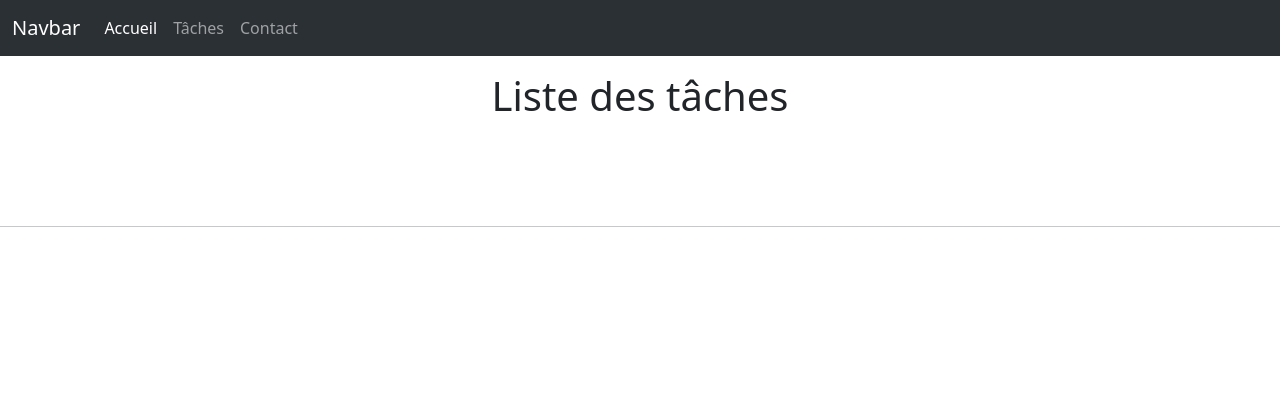
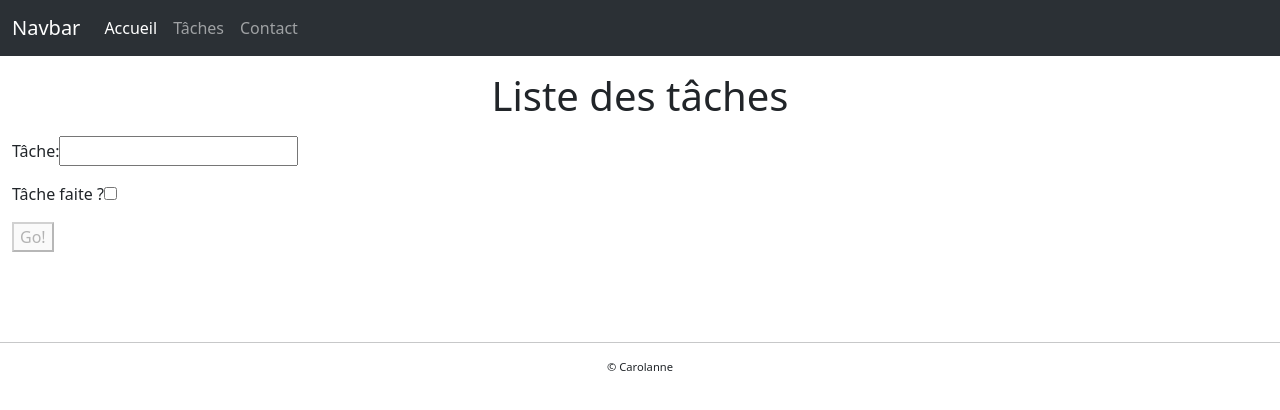
Before and after one commit to carolanneyvon/tp-angular, an Angular app: page / in a window 1280 px wide. Shown: the top 410 px of the page. Built offline with nearby package versions, Linux system fonts and the light colour scheme.

Commit message:
tp-todo-form

```diff
--- a/src/app/app.module.ts
+++ b/src/app/app.module.ts
@@ -6,6 +6,7 @@ import { TodosComponent } from './components/todos/todos.component';
 import { TodoDetailsComponent } from './components/todos/todo-details/todo-details.component';
 import { TodoFormComponent } from './components/todos/todo-form/todo-form.component';
 import { FooterComponent } from './components/footer/footer.component';
+import { FormsModule } from '@angular/forms';
 
 @NgModule({
   declarations: [
@@ -16,7 +17,9 @@ import { FooterComponent } from './components/footer/footer.component';
     TodoFormComponent,
     FooterComponent,
   ],
-  imports: [ BrowserModule ],
+  imports: [ BrowserModule,
+  FormsModule,
+  ],
   bootstrap: [ AppComponent ]
 })
 export class AppModule {}
--- a/src/app/components/footer/footer.component.ts
+++ b/src/app/components/footer/footer.component.ts
@@ -1,48 +1,16 @@
-import { Component, OnDestroy, OnInit } from '@angular/core';
-// import { Subscription } from 'rxjs';
-// import { Todo } from 'src/app/shared/models/todo';
-import { TodoService } from 'src/app/shared/services/todo.service';
+import { Component } from '@angular/core';
 
 @Component({
   selector: 'app-footer',
   template: `
     <hr>
     <footer>
-    <div *ngFor="let todo of todos$ |async">{{ todo.text }}</div>
+      <p>&copy; Carolanne</p>
     </footer>
   `,
-  // avant |async => <div *ngFor="let todo of todos">{{ todo.text }}</div>
   styles: [
     'hr { margin-top: 90px }',
     'footer { text-align:center; font-size: 0.7rem }',
   ]
 })
-
-//Avant le pipe async |async
-// export class FooterComponent implements OnInit, OnDestroy {
-//   todos: Todo[] = [];
-
-//   //Abonnement
-//   private _subscription!: Subscription;
-
-//   constructor(private _todoService: TodoService) {}
-
-//   //On récupere l'abonnement
-//   ngOnInit() {
-//     this._subscription = this._todoService.todos$.subscribe(
-//       todosReceived => this.todos = todosReceived
-//     );
-//   }
-
-//   //On détruit l'abonnement
-//   ngOnDestroy() {
-//     this._subscription.unsubscribe();
-//   }
-// }
-
-export class FooterComponent {
-  todos$ = this._todoService.todos$;
-  constructor(
-    private _todoService: TodoService
-  ) {}
-}
+export class FooterComponent {}
--- a/src/app/components/todos/todo-form/todo-form.component.html
+++ b/src/app/components/todos/todo-form/todo-form.component.html
@@ -1 +1,13 @@
-<p>todo-form works!</p>
+<form #formAddTodo="ngForm" (ngSumbit)="onSubmit(formAddTodo)">
+  <p>
+    <label for="todo">Tâche:</label>
+    <input required id="todo" type="text" name="text" ngModel>
+  </p>
+
+  <p>
+    <label for="done">Tâche faite ?</label>
+    <input id="done" type="checkbox" name="done" ngModel>
+  </p>
+
+  <button type="submit" [disabled]="formAddTodo.invalid">Go!</button>
+</form>
--- a/src/app/components/todos/todo-form/todo-form.component.ts
+++ b/src/app/components/todos/todo-form/todo-form.component.ts
@@ -1,4 +1,6 @@
 import { Component } from '@angular/core';
+import { NgForm } from '@angular/forms';
+import { TodoService } from 'src/app/shared/services/todo.service';
 
 @Component({
   selector: 'app-todo-form',
@@ -7,4 +9,12 @@ import { Component } from '@angular/core';
 })
 export class TodoFormComponent {
 
+  constructor(private _todoService: TodoService) {}
+
+  onSubmit(form: NgForm) {
+    if (form.valid) {
+      this._todoService.create(form.value);
+      form.reset();
+    }
+  }
 }
--- a/src/app/components/todos/todos.component.html
+++ b/src/app/components/todos/todos.component.html
@@ -1,4 +1,6 @@
 <h1 class="my-3 text-center">Liste des tâches</h1>
+
+<app-todo-form></app-todo-form>
 
 <ul class="list-group">
   <li
@@ -12,5 +14,3 @@
       {{ todo.text }}
   </li>
 </ul>
-
-<!-- Avant le |async => *ngFor="let todo of todos" -->
--- a/src/app/shared/services/todo.service.ts
+++ b/src/app/shared/services/todo.service.ts
@@ -7,27 +7,14 @@ import { Todo } from '../models/todo';
 })
 export class TodoService {
 
-  //nouvel object public (observable => fini par $)
-  public todos$ = new BehaviorSubject([
-    new Todo('Faire la vaisselle'),
-    new Todo('Faire le ménage'),
-    new Todo('Faire les courses'),
-    new Todo('Travailler les cours'),
-  ]);
+  public todos$ = new BehaviorSubject<Todo[]>([]);
 
-  //.next => contient les valeurs de l'observable todos$
-  //.value => récupére les valeurs manipuler par l'observable et les mets dans un tableau
-  //new => nouvelle tâche
-  constructor() {
-    setTimeout(() => {
-      this.todos$.next([
-        ...this.todos$.value,
-        new Todo("Démarrer le programme"),
-      ]);
-    }, 3000);
+  public create(todo: Todo) {
+    //console.log(todo);
+    this.todos$.next([
+      todo,
+      ...this.todos$.value
+    ])
+  }
 
-    setTimeout(() => {
-      this.todos$.next([]);
-    }, 4000);
-  }
 }
```
Also changed, not shown: src/app/components/todos/todos.component.ts (+0 -21 lines).
